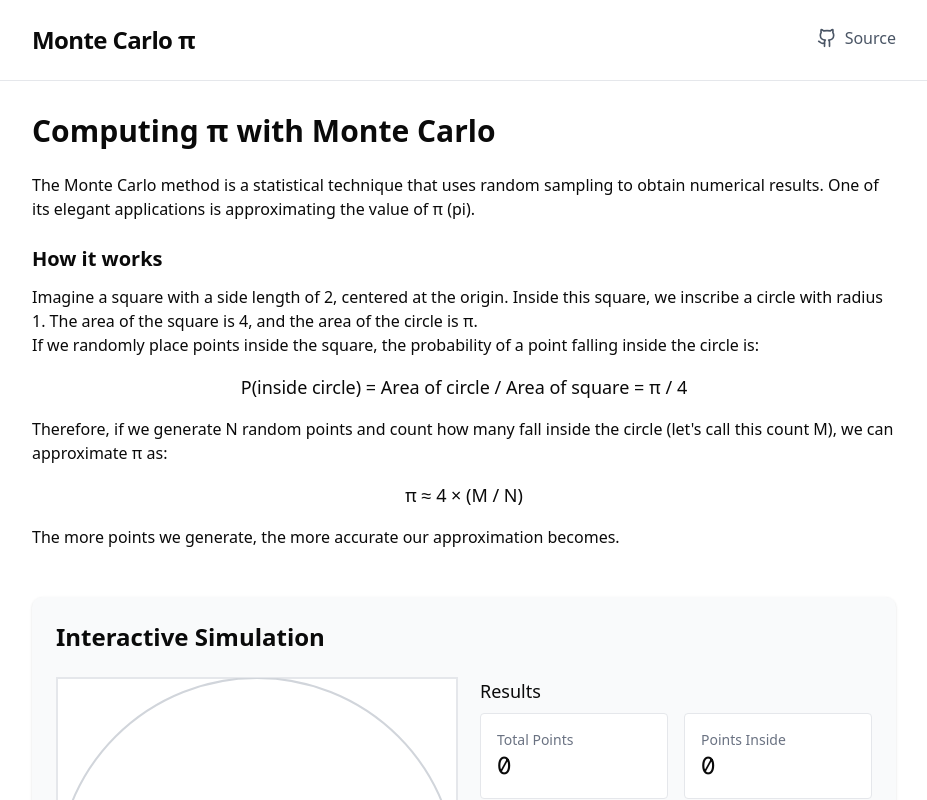
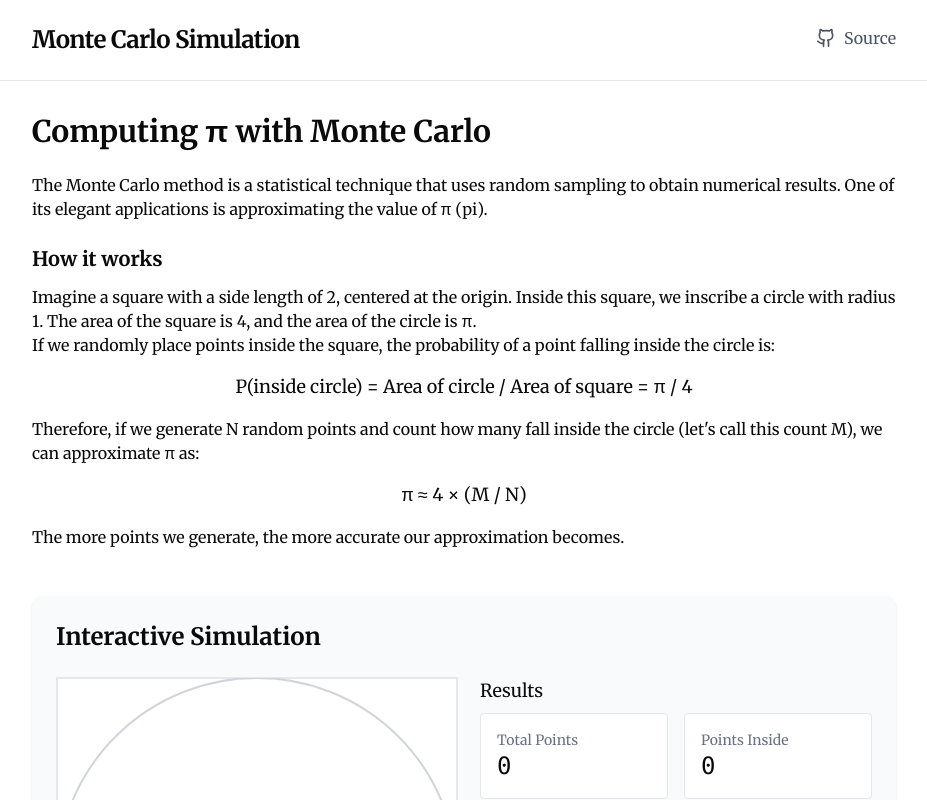
Before and after one commit to Bert0ns/montecarlo-simulation, a Next.js app: page / in a window 1280 px wide. Shown: the top 800 px of the page, without its empty margins (176-1103 px from the left). Built offline with nearby package versions, Linux system fonts and the light colour scheme.

Commit message:
feat: new font

```diff
--- a/app/globals.css
+++ b/app/globals.css
@@ -6,8 +6,9 @@
 @theme inline {
   --color-background: var(--background);
   --color-foreground: var(--foreground);
-  --font-sans: var(--font-geist-sans);
-  --font-mono: var(--font-geist-mono);
+
+  --font-serif: var(--font-merriweather);
+
   --color-sidebar-ring: var(--sidebar-ring);
   --color-sidebar-border: var(--sidebar-border);
   --color-sidebar-accent-foreground: var(--sidebar-accent-foreground);
--- a/app/layout.tsx
+++ b/app/layout.tsx
@@ -1,18 +1,17 @@
 import type { Metadata } from "next";
-import { Geist, Geist_Mono } from "next/font/google";
 import "./globals.css";
 import React from "react";
 import SiteFooter from "@/components/SiteFooter";
 import {SiteHeader} from "@/components/SiteHeader";
 
-const geistSans = Geist({
-  variable: "--font-geist-sans",
-  subsets: ["latin"],
-});
+import {Merriweather} from "next/font/google";
+import {NextFontWithVariable} from "next/dist/compiled/@next/font";
 
-const geistMono = Geist_Mono({
-  variable: "--font-geist-mono",
-  subsets: ["latin"],
+const merriweather: NextFontWithVariable = Merriweather({
+    subsets: ['latin'],
+    weight: ['300', '400', '700'],
+    variable: '--font-merriweather',
+    display: 'swap',
 });
 
 export const metadata: Metadata = {
@@ -28,7 +27,7 @@ export default function RootLayout({
   return (
     <html lang="en">
       <body
-        className={`${geistSans.variable} ${geistMono.variable} antialiased`}
+        className={`${merriweather.variable} antialiased font-serif`}
       >
       <SiteHeader />
         {children}
--- a/components/SiteHeader/index.tsx
+++ b/components/SiteHeader/index.tsx
@@ -4,7 +4,7 @@ export function SiteHeader() {
     return (
         <header className="border-b border-gray-200">
             <div className="container mx-auto px-4 py-6 flex justify-between items-center max-w-4xl">
-                <h1 className="text-2xl font-semibold tracking-tight">Monte Carlo π</h1>
+                <h1 className="text-2xl font-semibold tracking-tight">Monte Carlo Simulation</h1>
                 <nav>
                     <a
                         href="https://github.com"
```
